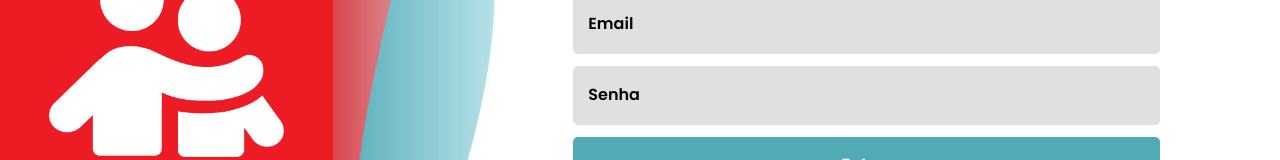
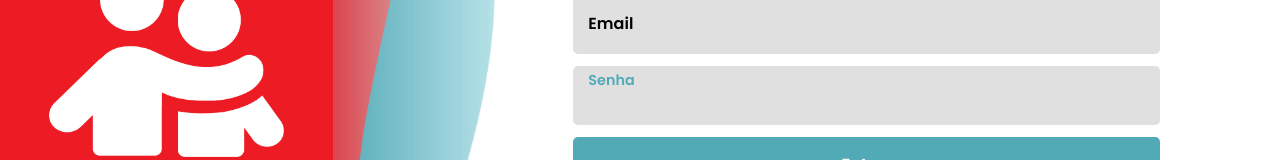
Before and after one commit to RhuONE/reactamigodesangue, a React (Create React App) app: page /login/hemocentro in a window 1280 px wide. Shown: the part 326-486 px from the top of the page. Built offline with nearby package versions, Linux system fonts and the light colour scheme.

Commit message:
Update LoginHemocentro.js

```diff
--- a/src/pages/loginHemocentro/LoginHemocentro.js
+++ b/src/pages/loginHemocentro/LoginHemocentro.js
@@ -29,6 +29,7 @@ const navigate = useNavigate();
       localStorage.setItem('token', response.data.token);
       localStorage.setItem('tipoUsuario', response.data.tipoUsuario);
       // Redireciona para o dashboard do hemocentro após o login bem-sucedido
+
       navigate('/hemocentro/dashboard');
     } catch (err) {
       setError(err.response ? err.response.data.message : 'Erro ao conectar-se com o servidor.');
@@ -53,12 +54,16 @@ const navigate = useNavigate();
             <label htmlFor="emailInput">Email</label>
           </div>
           <div className="inputDiv">
-            <input type="password" id="senhaInput" placeholder="" />
-            <label htmlFor="senhaInput"
+            <input
+              type="password"
+              id="senhaInput"
               value={senha}
               onChange={(e) => setSenha(e.target.value)}
-              required>Senha</label>
+              required
+            />
+            <label htmlFor="senhaInput">Senha</label>
           </div>
+
           <button type="submit">Entrar</button>
           <Link to="/cadastro/hemocentro" className="register-link">
             Não tem cadastro? Cadastre-se aqui
```
